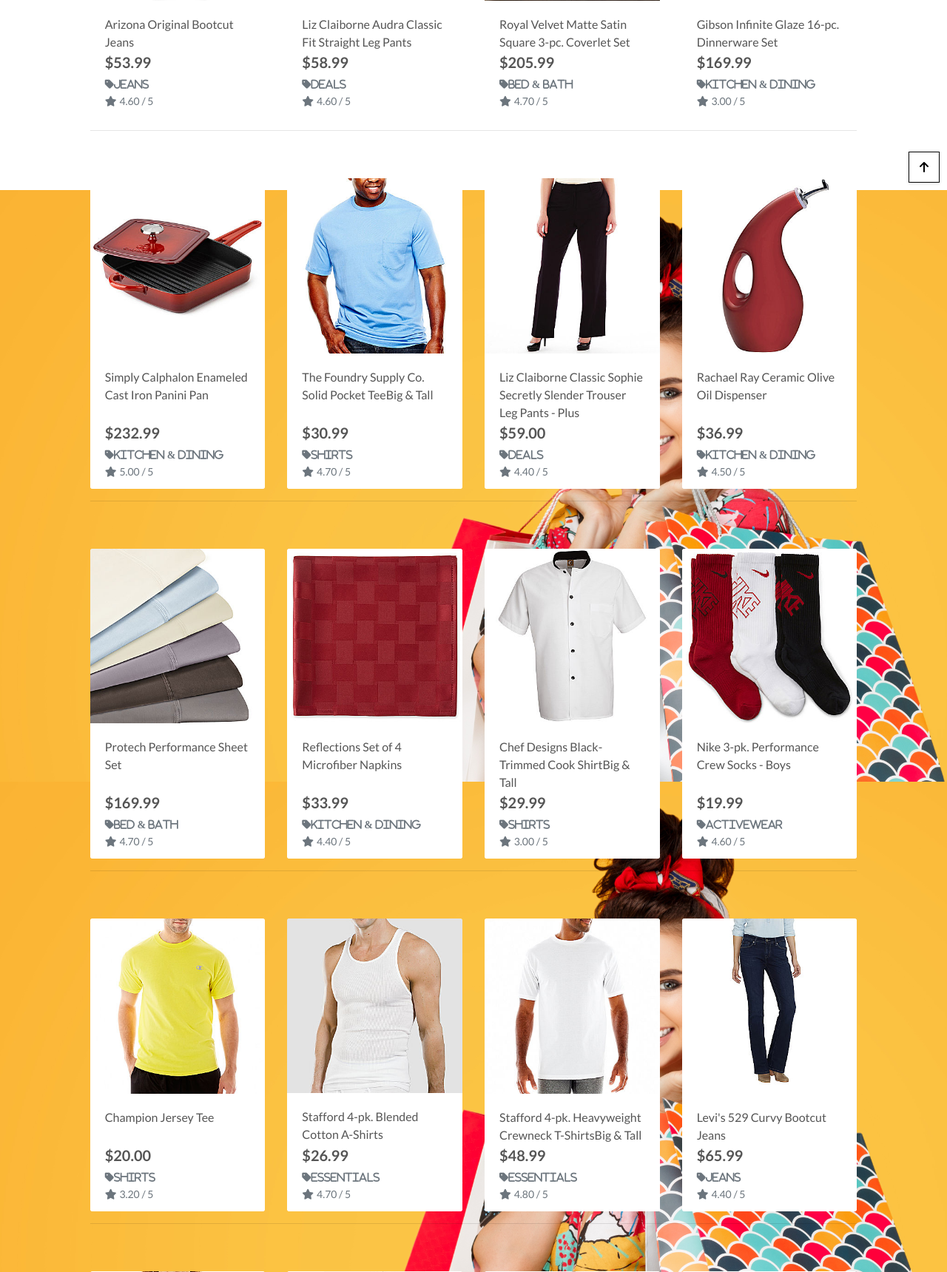
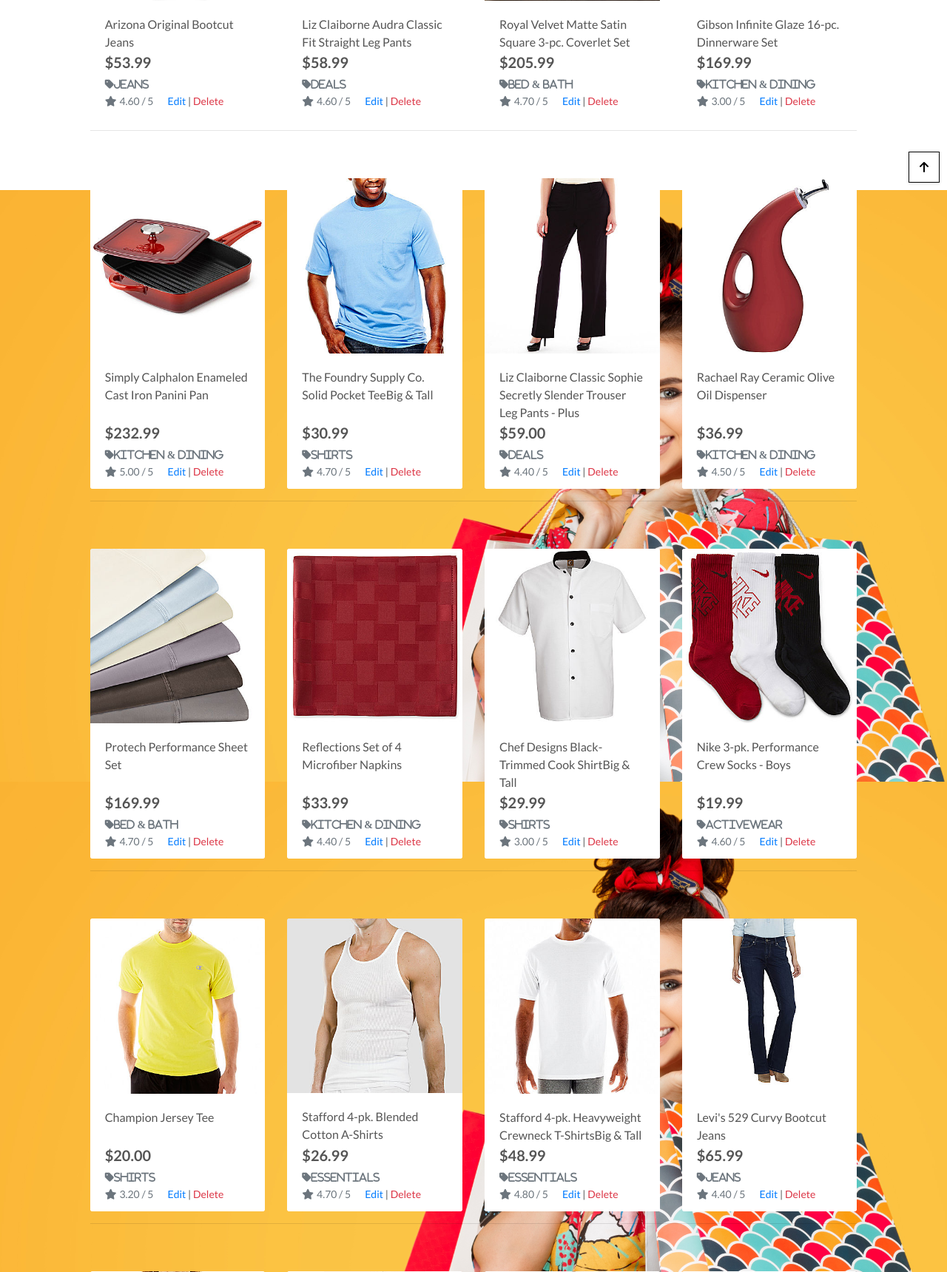
Before and after one commit to Karla-Stein/boutique_ado_v1, a Django app: page /products/ in a window 1280 px wide. Shown: the part 543-2263 px from the top of the page at 74% size. Run offline with Django 4.2, Linux system fonts and the light colour scheme; the visitor is signed in with stand-in values (Sample User, id 1); data comes from the database, SQL or seed files in the repository; parts of the project's set-up code (start-up, migrations or seed data) failed here and were passed over; some libraries are stand-ins or nearby versions.

Commit message:
Add delete view

```diff
--- a/bag/templates/bag/bag.html
+++ b/bag/templates/bag/bag.html
@@ -38,7 +38,11 @@
                     {% for item in bag_items %}
                     <tr>
                         <td class="p-3 w-25">
-                            <img class="img-fluid rounded" src="{{ item.product.image.url }}">
+                             {% if item.product.image %}
+                            <img class="w-100" src="{{ item.product.image.url }}" alt="{{ item.product.name }}">
+                            {% else %}
+                             <img class="w-100" src="{{ MEDIA_URL }}noimage.png" alt="{{ item.product.name }}">
+                            {% endif %}
                         </td>
                         <td class="py-3">
                             <p class="my-0"><strong>{{ item.product.name }}</strong></p>
--- a/products/templates/products/products.html
+++ b/products/templates/products/products.html
@@ -112,6 +112,13 @@
                                     {% else %}
                                     <small class="text-muted">No Rating</small>
                                     {% endif %}
+                                    {% if request.user.is_superuser %}
+                                    <small class="ml-3">
+                                        <a href="{% url 'edit_product' product.id %}">Edit</a> |
+                                        <a class="text-danger" href="{% url 'delete_product' product.id %}">Delete</a>
+                                    </small>
+                                    {% endif %}
+
                                 </div>
                             </div>
                         </div>
--- a/products/urls.py
+++ b/products/urls.py
@@ -6,5 +6,6 @@ urlpatterns = [
     path('<int:product_id>', views.product_detail, name='product_detail'),
     path('add/', views.add_product, name='add_product'),
     path('edit/<int:product_id>/', views.edit_product, name='edit_product'),
-
+    path('delete/<int:product_id>/', views.delete_product,
+         name='delete_product'),
 ]
--- a/products/views.py
+++ b/products/views.py
@@ -124,3 +124,11 @@ def edit_product(request, product_id):
     }
 
     return render(request, template, context)
+
+
+def delete_product(request, product_id):
+    """ Delete a product from the store """
+    product = get_object_or_404(Product, pk=product_id)
+    product.delete()
+    messages.success(request, 'Product deleted!')
+    return redirect(reverse('products'))
--- a/profiles/views.py
+++ b/profiles/views.py
@@ -19,6 +19,9 @@ def profile(request):
         if form.is_valid():
             form.save()
             messages.success(request, 'Profile updated successfully')
+        else:
+            messages.error(request,
+                           'Update failed. Please ensure the form is valid')
 
     template = 'profiles/profile.html'
     context = {
--- a/templates/includes/mobile-top-header.html
+++ b/templates/includes/mobile-top-header.html
@@ -31,7 +31,7 @@
     <div class="dropdown-menu border-0" aria-labelledby="user-options">
         {% if request.user.is_authenticated %}
             {% if request.user.is_superuser %}
-                <a href="{% url 'account_logout' %}" class="dropdown-item">Product Management</a>
+                <a href="{% url 'add_product' %}" class="dropdown-item">Product Management</a>
             {% endif %}
             <a href="" class="dropdown-item">My Profile</a>
             <a href="{% url 'account_logout' %}" class="dropdown-item">Logout</a>
--- a/templates/includes/toasts/toast_success.html
+++ b/templates/includes/toasts/toast_success.html
@@ -20,7 +20,11 @@
                 {% for item in bag_items %}
                     <div class="row">
                         <div class="col-3 my-1">
-                            <img class="w-100" src="{{ item.product.image.url }}">
+                            {% if item.product.image %}
+                            <img class="w-100" src="{{ item.product.image.url }}" alt="{{ item.product.name }}">
+                            {% else %}
+                             <img class="w-100" src="{{ MEDIA_URL }}noimage.png" alt="{{ item.product.name }}">
+                            {% endif %}
                         </div>
                         <div class="col-9">
                             <p class="my-0"><strong>{{ item.product.name }}</strong></p>
```
Also changed, not shown: products/templates/products/product_detail.html (+7 -1 lines).
